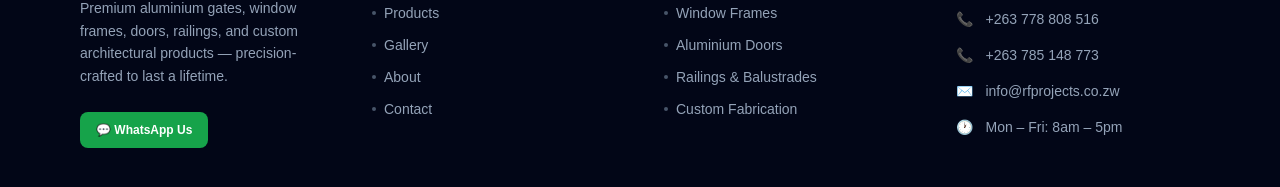
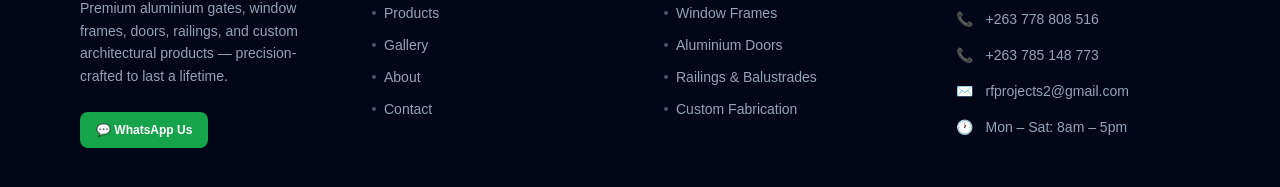
Before and after one commit to Malvern2109/R-F_projects, a Next.js app: page / in a window 1280 px wide. Shown: the part 4328-4515 px from the top of the page. Built offline with nearby package versions, Linux system fonts and the light colour scheme.

Commit message:
Update Footer.tsx
email addition

```diff
--- a/src/components/layout/Footer.tsx
+++ b/src/components/layout/Footer.tsx
@@ -123,12 +123,12 @@ export default function Footer() {
                   className="flex items-center gap-3 text-slate-400 hover:text-white transition-colors"
                 >
                   <span>✉️</span>
-                  info@rfprojects.co.zw
+                  rfprojects2@gmail.com
                 </a>
               </li>
               <li className="flex items-center gap-3">
                 <span>🕐</span>
-                <span className="text-slate-400">Mon – Fri: 8am – 5pm</span>
+                <span className="text-slate-400">Mon – Sat: 8am – 5pm</span>
               </li>
             </ul>
           </div>
```
